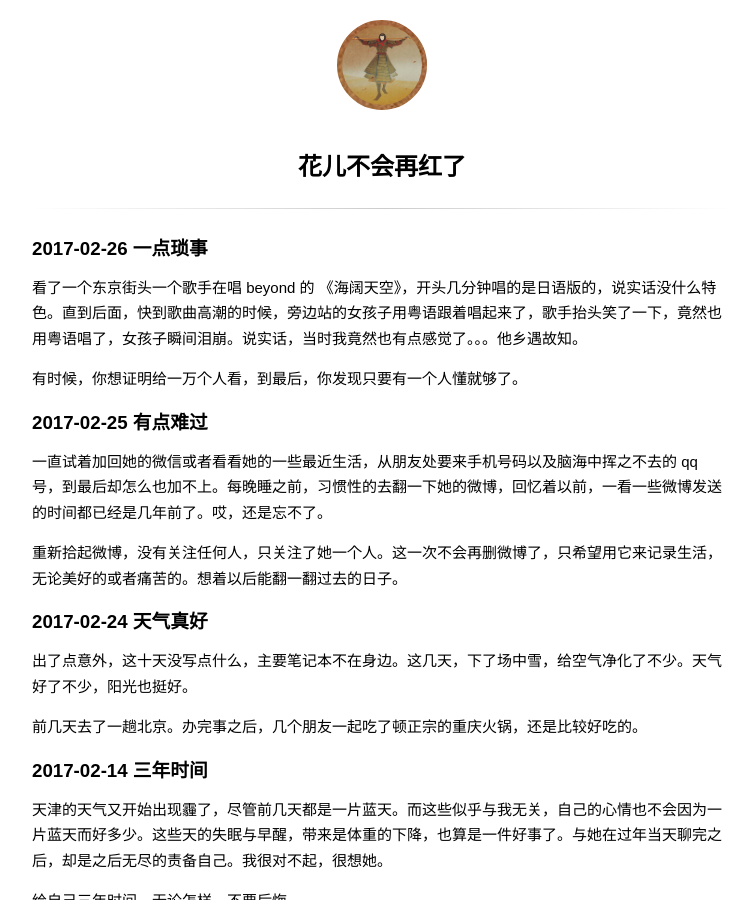
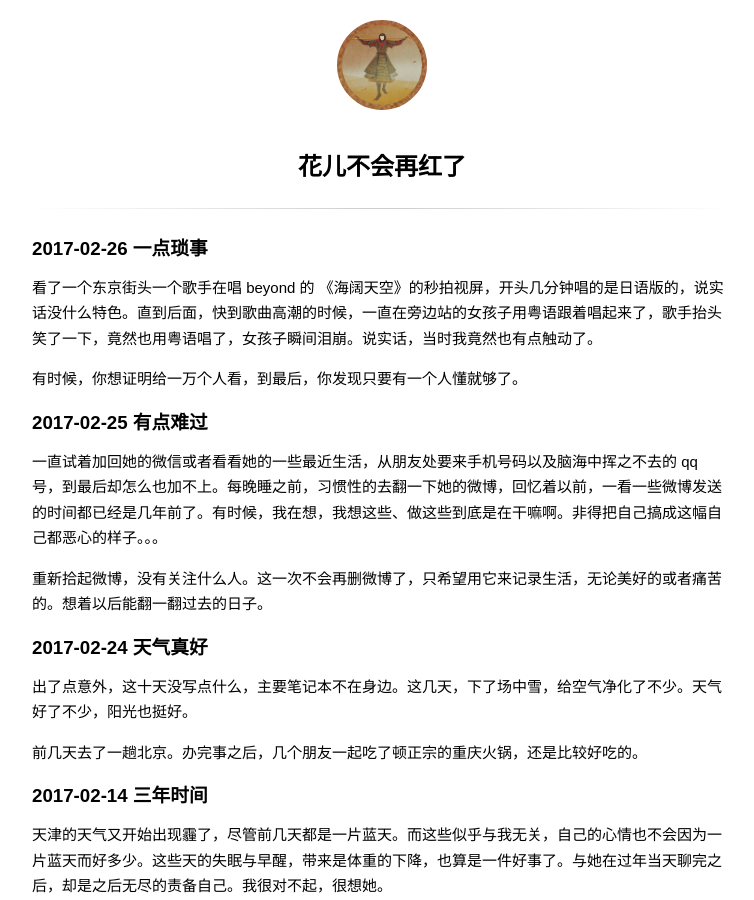
Before and after one commit to wuchangfeng/wuchangfeng.github.io, a Jekyll site: the page built from diary.md, in a window 1280 px wide and 900 px high. Shown: the whole window, without its empty margins (258-1012 px from the left). Built offline with Jekyll 4.4.1, drawn with Linux system fonts in a browser that asks for light colours; some web fonts are replaced; comment, search, counter and statistics services are not loaded.

Commit message:
blog update

```diff
--- a/diary.md
+++ b/diary.md
@@ -4,15 +4,15 @@ title: 花儿不会再红了
 
 ### 2017-02-26  一点琐事
 
-看了一个东京街头一个歌手在唱 beyond 的 《海阔天空》，开头几分钟唱的是日语版的，说实话没什么特色。直到后面，快到歌曲高潮的时候，旁边站的女孩子用粤语跟着唱起来了，歌手抬头笑了一下，竟然也用粤语唱了，女孩子瞬间泪崩。说实话，当时我竟然也有点感觉了。。。他乡遇故知。
+看了一个东京街头一个歌手在唱 beyond 的 《海阔天空》的秒拍视屏，开头几分钟唱的是日语版的，说实话没什么特色。直到后面，快到歌曲高潮的时候，一直在旁边站的女孩子用粤语跟着唱起来了，歌手抬头笑了一下，竟然也用粤语唱了，女孩子瞬间泪崩。说实话，当时我竟然也有点触动了。
 
 有时候，你想证明给一万个人看，到最后，你发现只要有一个人懂就够了。
 
 ### 2017-02-25 有点难过
 
-一直试着加回她的微信或者看看她的一些最近生活，从朋友处要来手机号码以及脑海中挥之不去的 qq 号，到最后却怎么也加不上。每晚睡之前，习惯性的去翻一下她的微博，回忆着以前，一看一些微博发送的时间都已经是几年前了。哎，还是忘不了。
+一直试着加回她的微信或者看看她的一些最近生活，从朋友处要来手机号码以及脑海中挥之不去的 qq 号，到最后却怎么也加不上。每晚睡之前，习惯性的去翻一下她的微博，回忆着以前，一看一些微博发送的时间都已经是几年前了。有时候，我在想，我想这些、做这些到底是在干嘛啊。非得把自己搞成这幅自己都恶心的样子。。。
 
-重新拾起微博，没有关注任何人，只关注了她一个人。这一次不会再删微博了，只希望用它来记录生活，无论美好的或者痛苦的。想着以后能翻一翻过去的日子。
+重新拾起微博，没有关注什么人。这一次不会再删微博了，只希望用它来记录生活，无论美好的或者痛苦的。想着以后能翻一翻过去的日子。
 
 ### 2017-02-24 天气真好
 
```
Also changed, not shown: 2016.md (renamed from _posts/2017-01-17-the-end-of-2016.md, +2 -2 lines), about.md (+1 -0 lines).
